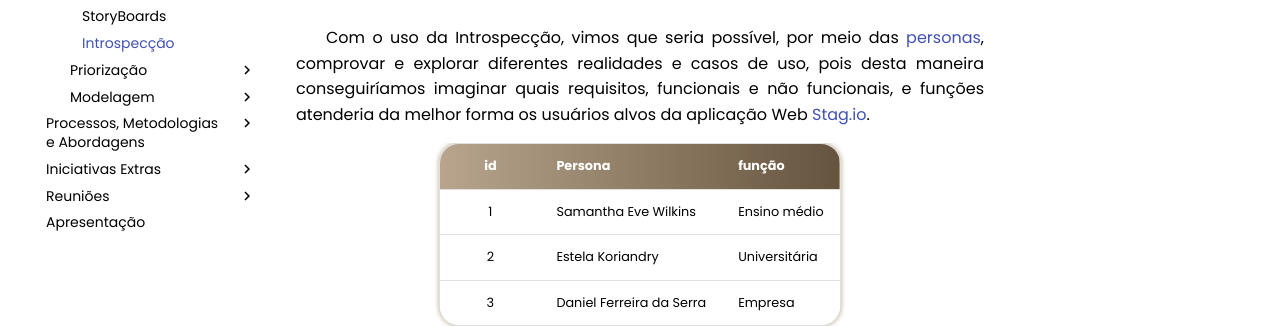
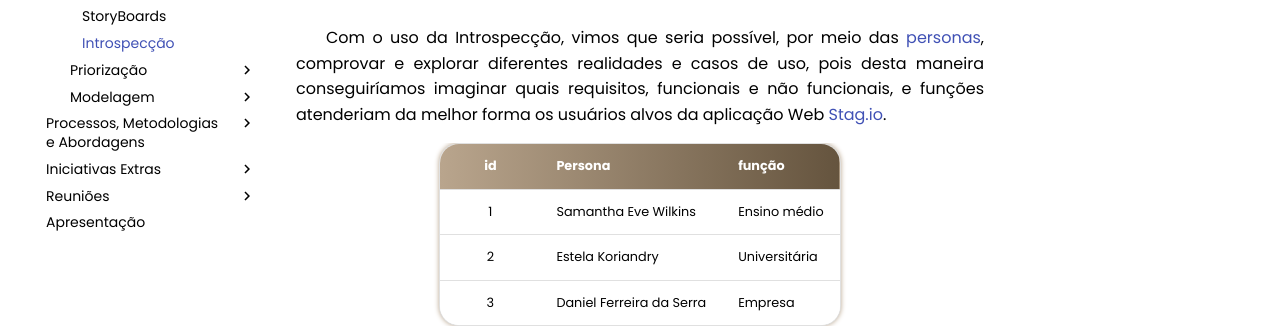
Before and after one commit to UnBArqDsw2021-2/2021.2_G3_stag.io, an MkDocs documentation site: the page built from docs/Base/PNOAE/Requisitos/Elicitacao/Introspeccao.md, in a window 1280 px wide and 900 px high. Shown: the part 377-703 px from the top of the window. Built offline with MkDocs 1.6.1 and Material for MkDocs 9.7.7, drawn with Linux system fonts in a browser that asks for light colours; comment, search, counter and statistics services are not loaded; some of the changed text lies outside the part shown.

```diff
--- a/docs/Base/PNOAE/Requisitos/Elicitacao/Introspeccao.md
+++ b/docs/Base/PNOAE/Requisitos/Elicitacao/Introspeccao.md
@@ -4,7 +4,7 @@ A introspecção é o método mais óbvio de elicitação, utilizado para tentar
 
 # Metodologia
 
-Com o uso da Introspecção, vimos que seria possível, por meio das [personas](../../../IE/Personas.md), comprovar e explorar diferentes realidades e casos de uso, pois desta maneira conseguiríamos imaginar quais requisitos, funcionais e não funcionais, e funções atenderia da melhor forma os usuários alvos da aplicação Web [Stag.io](../../../../index.md).
+Com o uso da Introspecção, vimos que seria possível, por meio das [personas](../../../IE/Personas.md), comprovar e explorar diferentes realidades e casos de uso, pois desta maneira conseguiríamos imaginar quais requisitos, funcionais e não funcionais, e funções atenderiam da melhor forma os usuários alvos da aplicação Web [Stag.io](../../../../index.md).
 
 
 | **id** | **Persona** | **função** |
```
Also changed, not shown: other parts of docs/Base/PNOAE/Requisitos/Elicitacao/Introspeccao.md (+2 -1 lines).
